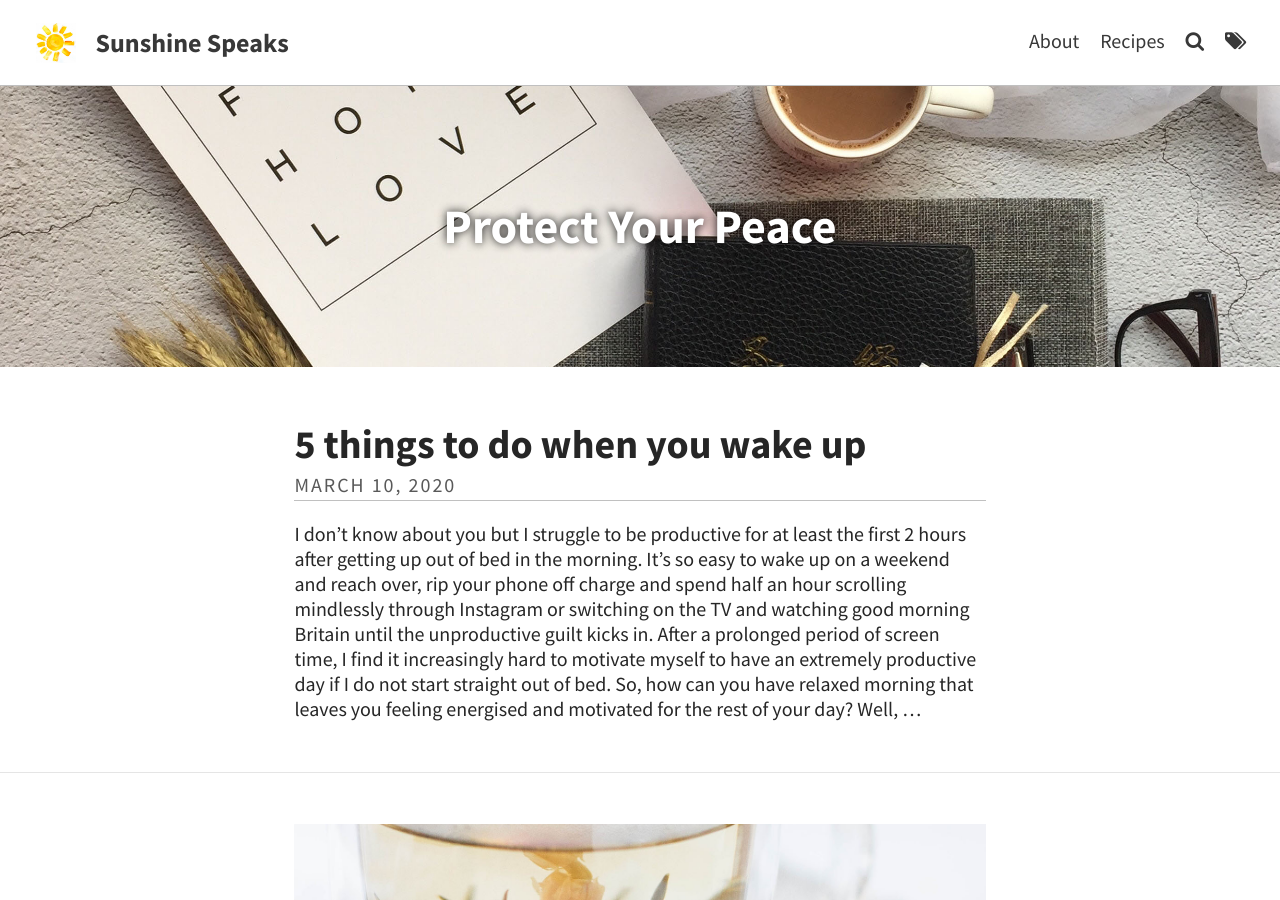
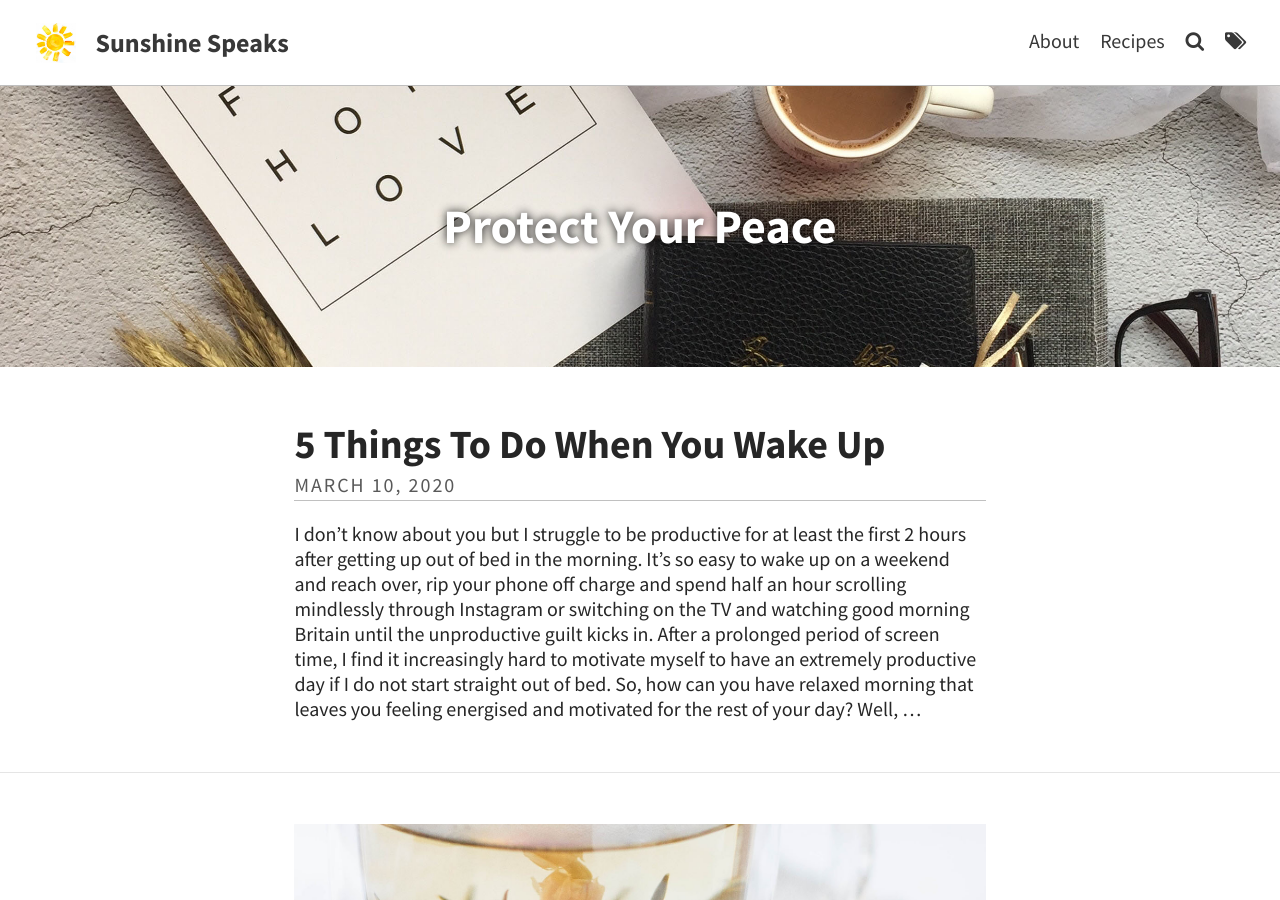
Before and after one commit to sunshinespeaks/sunshinespeaks.github.io, a Jekyll site: the page built from index.html, in a window 1280 px wide and 900 px high. Built offline with Jekyll 4.4.1, drawn with Linux system fonts in a browser that asks for light colours; the list of posts is cut into pages by our own code.

```diff
--- a/_posts/2020-03-10-5-things-to-do-when-you-wake-up.markdown
+++ b/_posts/2020-03-10-5-things-to-do-when-you-wake-up.markdown
@@ -1,5 +1,5 @@
 ---
-title: 5 things to do when you wake up
+title: 5 Things To Do When You Wake Up
 date: 2020-03-10 15:49:00 Z
 categories:
 - Blogging
```
